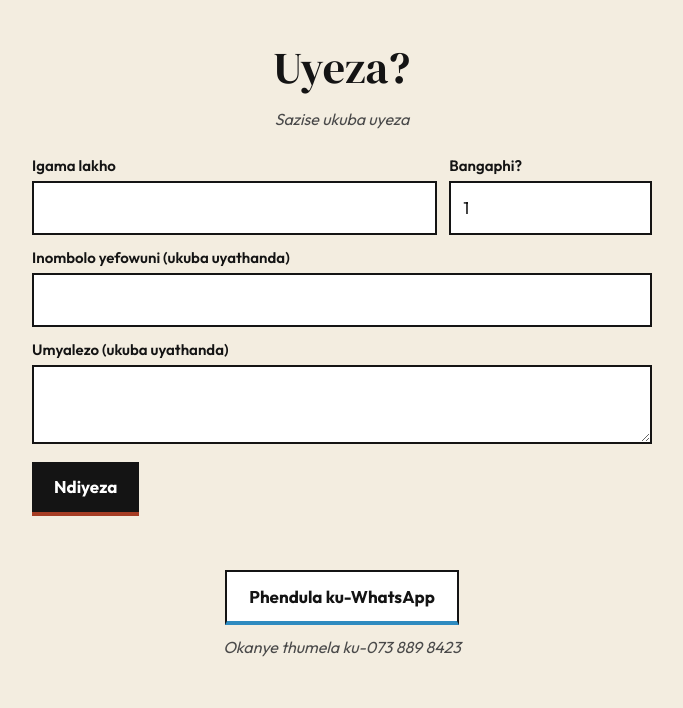
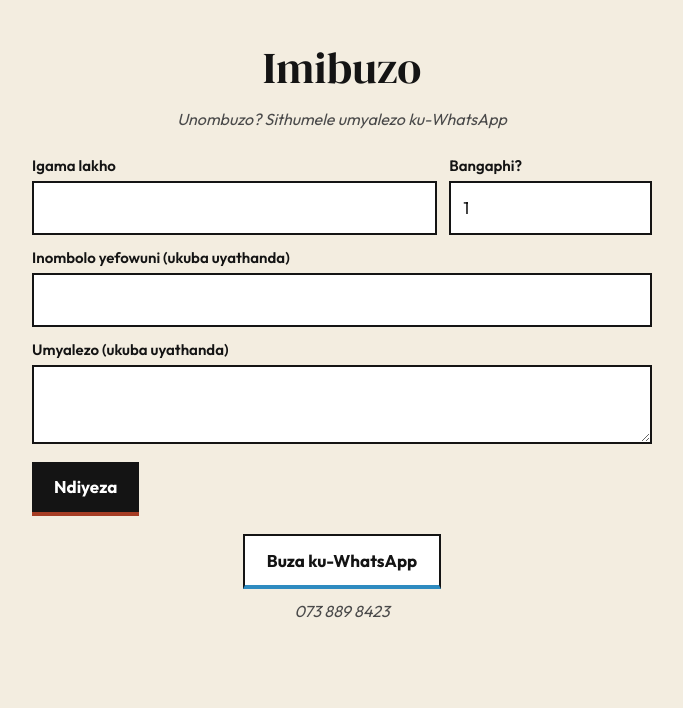
Before and after one commit to wamachumangqandu/umgidi-phiko-lukho, a plain HTML site: page index.html in a window 1280 px wide. Shown: the part 2012-2720 px from the top of the page, without its empty margins (298-981 px from the left). Drawn offline with Linux system fonts and the light colour scheme.

Commit message:
Hide RSVP form for now; WhatsApp for enquiries
Co-Authored-By: Claude Opus 5.5 <noreply@anthropic.com>
Claude-Session: https://claude.ai/code/session_016H4qYtpp55kWCSmF81PETd

```diff
--- a/index.html
+++ b/index.html
@@ -166,10 +166,11 @@
   <div class="divider" aria-hidden="true"><span></span><i></i><i></i><i></i><span></span></div>
 
   <section id="rsvp">
-    <h2>Uyeza?</h2>
-    <p class="sub">Sazise ukuba uyeza</p>
+    <h2>Imibuzo</h2>
+    <p class="sub">Unombuzo? Sithumele umyalezo ku-WhatsApp</p>
 
-    <form id="form" name="rsvp" method="POST" data-netlify="true" netlify-honeypot="bot-field" novalidate>
+    <!-- RSVP form hidden for now; remove "hidden" to bring it back -->
+    <form hidden id="form" name="rsvp" method="POST" data-netlify="true" netlify-honeypot="bot-field" novalidate>
       <input type="hidden" name="form-name" value="rsvp">
       <p hidden><label>Leave empty <input name="bot-field"></label></p>
       <div><label for="fName">Igama lakho</label><input id="fName" name="name" autocomplete="name" required></div>
@@ -178,10 +179,10 @@
       <div class="full"><label for="fMsg">Umyalezo (ukuba uyathanda)</label><textarea id="fMsg" name="message" rows="2"></textarea></div>
       <div class="full"><button type="submit" id="send">Ndiyeza</button></div>
     </form>
-    <p class="status" id="status" aria-live="polite"></p>
+    <p class="status" id="status" aria-live="polite" hidden></p>
 
     <div class="wa">
-      <a class="btn alt" id="waBtn" href="#">Phendula ku-WhatsApp</a>
+      <a class="btn alt" id="waBtn" href="#">Buza ku-WhatsApp</a>
       <p class="sub" style="margin-top:10px" id="waText"></p>
     </div>
   </section>
@@ -225,8 +226,8 @@ $("dMap").href = "https://www.google.com/maps/search/?api=1&query=" + encodeURIC
 $("dDress").textContent = CONFIG.dress;
 $("foot").textContent = "Enkosi · Siyanilindela";
 if (/^27\d{9}$/.test(CONFIG.whatsapp) && CONFIG.whatsapp !== "27000000000"){
-  $("waText").textContent = "Okanye thumela ku-" + CONFIG.rsvpPhoneText;
-  const waMsg = "Molo! Ndiyeza kuMgidi ka-" + CONFIG.name + " " + dateStr + ".";
+  $("waText").textContent = CONFIG.rsvpPhoneText;
+  const waMsg = "Molo! Ndinombuzo ngoMgidi ka-" + CONFIG.name + ".";
   $("waBtn").href = "https://wa.me/" + CONFIG.whatsapp + "?text=" + encodeURIComponent(waMsg);
 } else {
   document.querySelector(".wa").style.display = "none";
```
